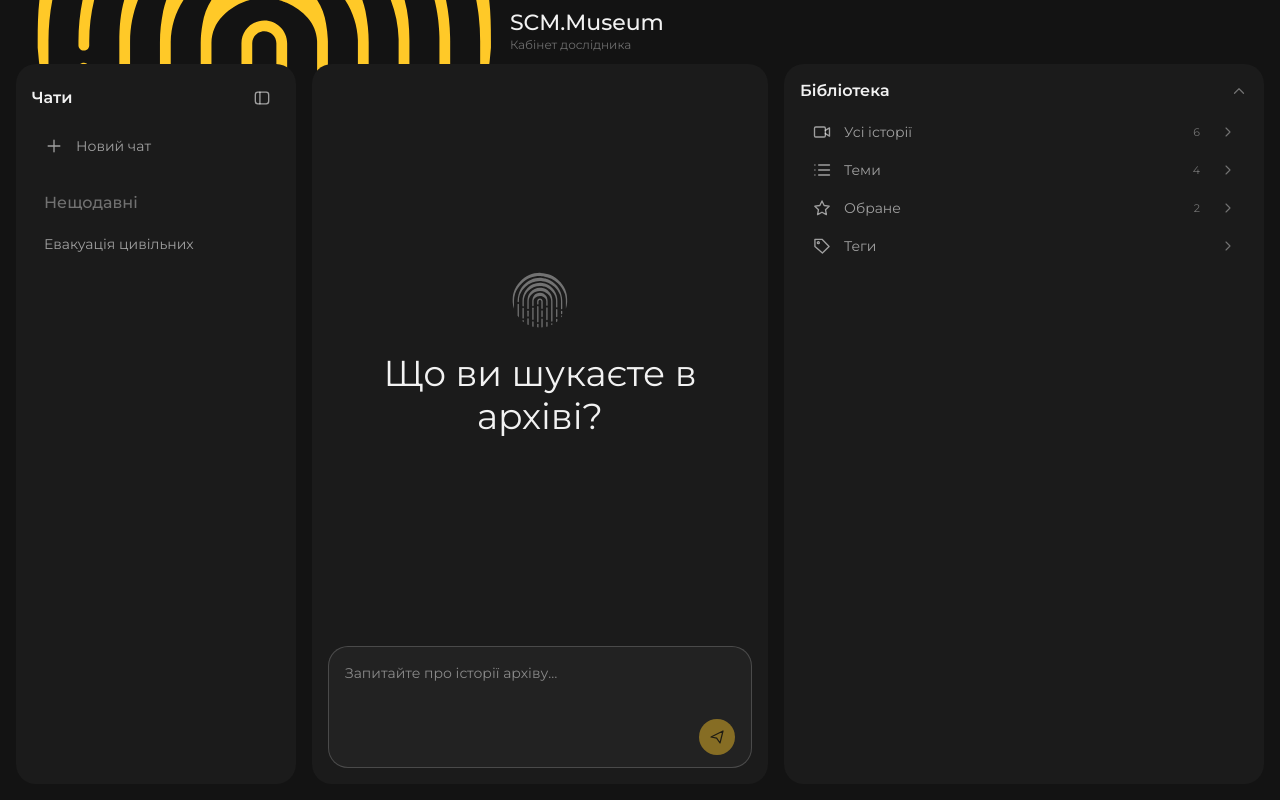
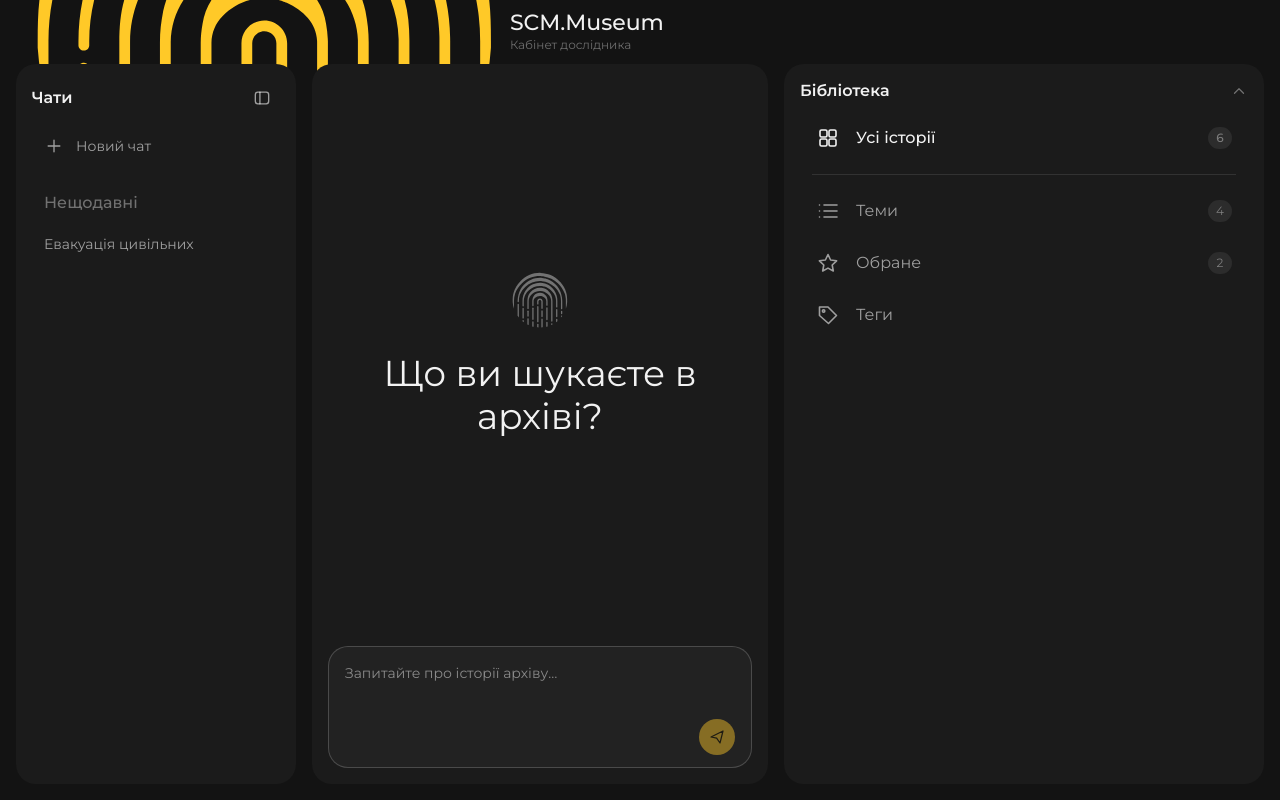
Before and after one commit to mikelebedenko/scm-museum, a React (Vite) app: page / in a window 1280 px wide. Built offline with nearby package versions, Linux system fonts and the light colour scheme.

Commit message:
Library menu: taller rows, no chevrons, count pills, grid icon, separator
Co-Authored-By: Claude Sonnet 5.5 <noreply@anthropic.com>

```diff
--- a/src/pages/LibPanel.tsx
+++ b/src/pages/LibPanel.tsx
@@ -208,12 +208,9 @@ export function LibPanel(p: Props) {
     to: Nav
   }) => (
     <button onClick={() => go(to)}>
-      <Icon n={icon} s={20} />
+      <Icon n={icon} s={24} />
       <span className="lbl">{label}</span>
       {count !== undefined && count > 0 && <small>{count}</small>}
-      <span className="nav-go">
-        <Icon n="down" s={16} />
-      </span>
     </button>
   )
 
@@ -383,8 +380,9 @@ export function LibPanel(p: Props) {
             </span>
           </button>
           {menuOpen && (
-            <nav className="side-nav">
-              <NavItem icon="video" label="Усі історії" count={allIds.length} to={{ v: "all" }} />
+            <nav className="side-nav lib-menu">
+              <NavItem icon="grid" label="Усі історії" count={allIds.length} to={{ v: "all" }} />
+              <hr className="lib-sep" />
               <NavItem icon="list" label="Теми" count={RUBRICS.length} to={{ v: "topics" }} />
               <NavItem icon="star" label="Обране" count={favIds.length} to={{ v: "favs" }} />
               <NavItem icon="tag" label="Теги" to={{ v: "tags" }} />
--- a/src/styles/components/chat-layout.css
+++ b/src/styles/components/chat-layout.css
@@ -231,3 +231,11 @@
 .lib-seg { gap: var(--space-1); padding: var(--space-1); border: 0; border-radius: var(--radius-pill); background: var(--color-surface-2); overflow: visible; }
 .lib-seg button { height: var(--control-sm); padding: 0 var(--space-3); border: 0; border-radius: var(--radius-pill); font-size: var(--fs-md); transition: var(--duration-base); }
 .lib-seg button:hover:not(.on) { background: var(--color-surface-3); color: var(--color-text); }
+
+/* меню бібліотеки: просторіші рядки, без стрілок */
+.lib-menu { gap: var(--space-1); }
+.lib-menu button { height: var(--control-xl); gap: var(--space-4); padding: 0 var(--space-4); font-size: var(--fs-lg); }
+.lib-menu button .lbl { flex: 1; }
+.lib-menu button small { margin-left: auto; min-width: var(--space-6); padding: var(--space-half) var(--space-2); border-radius: var(--radius-pill); background: var(--color-surface-3); color: var(--color-text-subtle); font-size: var(--fs-sm); text-align: center; }
+.lib-menu button:first-child { color: var(--color-text); font-weight: var(--fw-medium); }
+.lib-sep { height: var(--border-width); margin: var(--space-2) var(--space-3); border: 0; background: var(--color-border); }
--- a/src/styles/tokens/scale.css
+++ b/src/styles/tokens/scale.css
@@ -7,6 +7,7 @@
   --control-sm: 28px;
   --control-md: 36px;
   --control-lg: 44px;
+  --control-xl: 48px;
 
   /* логотип */
   --logo-size: var(--control-md);
--- a/src/ui.tsx
+++ b/src/ui.tsx
@@ -19,6 +19,14 @@ const P: Record<string, ReactNode> = {
     <>
       <rect x="4" y="5" width="16" height="14" rx="3" />
       <path d="M14.5 5v14" />
+    </>
+  ),
+  grid: (
+    <>
+      <rect x="4" y="4" width="7" height="7" rx="1.5" />
+      <rect x="13" y="4" width="7" height="7" rx="1.5" />
+      <rect x="4" y="13" width="7" height="7" rx="1.5" />
+      <rect x="13" y="13" width="7" height="7" rx="1.5" />
     </>
   ),
   chat: <path d="M4 5h16v11H9l-5 4Z" />,
```
